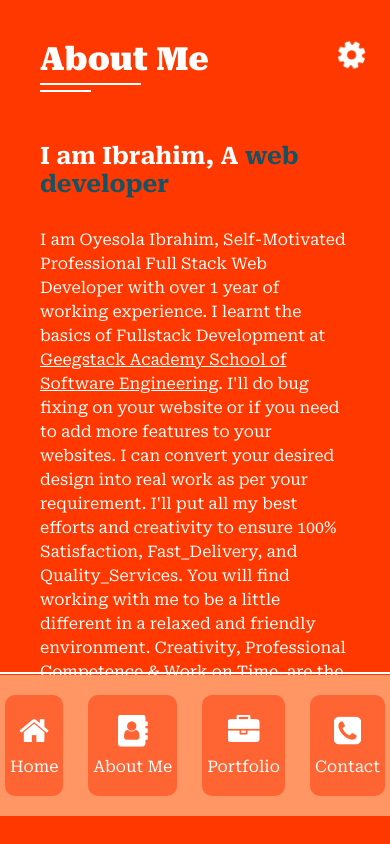
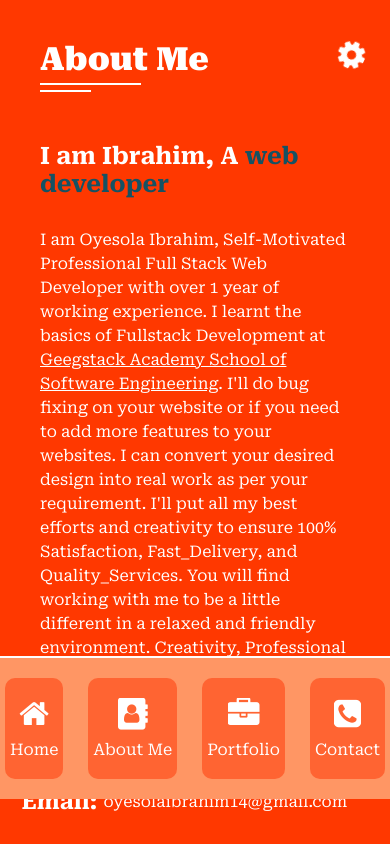
Before and after one commit to oyesolaibrahim/oyesolaibrahim-portfolio, a React (Create React App) app: page /About in a window 390 px wide. Shown: the top 844 px of the page. Built offline with nearby package versions, Linux system fonts and the light colour scheme.

Commit message:
mobile nav bar adjustment

```diff
--- a/src/App.css
+++ b/src/App.css
@@ -806,6 +806,15 @@ div.center {
     bottom: 18%;
     left: 0%;
   }
+  .nav2 {
+    top: 78%;
+  }
+  #horizontal-line {
+    top:77.7%;
+  }
+  main {
+    padding-bottom: 160px;
+  }
 }
 @media screen and (max-width:405px) {
 
@@ -823,6 +832,7 @@ div.center {
   #social-media-handles * {
     font-size: 2rem;
   }
+
 }
 @media screen and (max-width:370px) {
   .layer {
```
